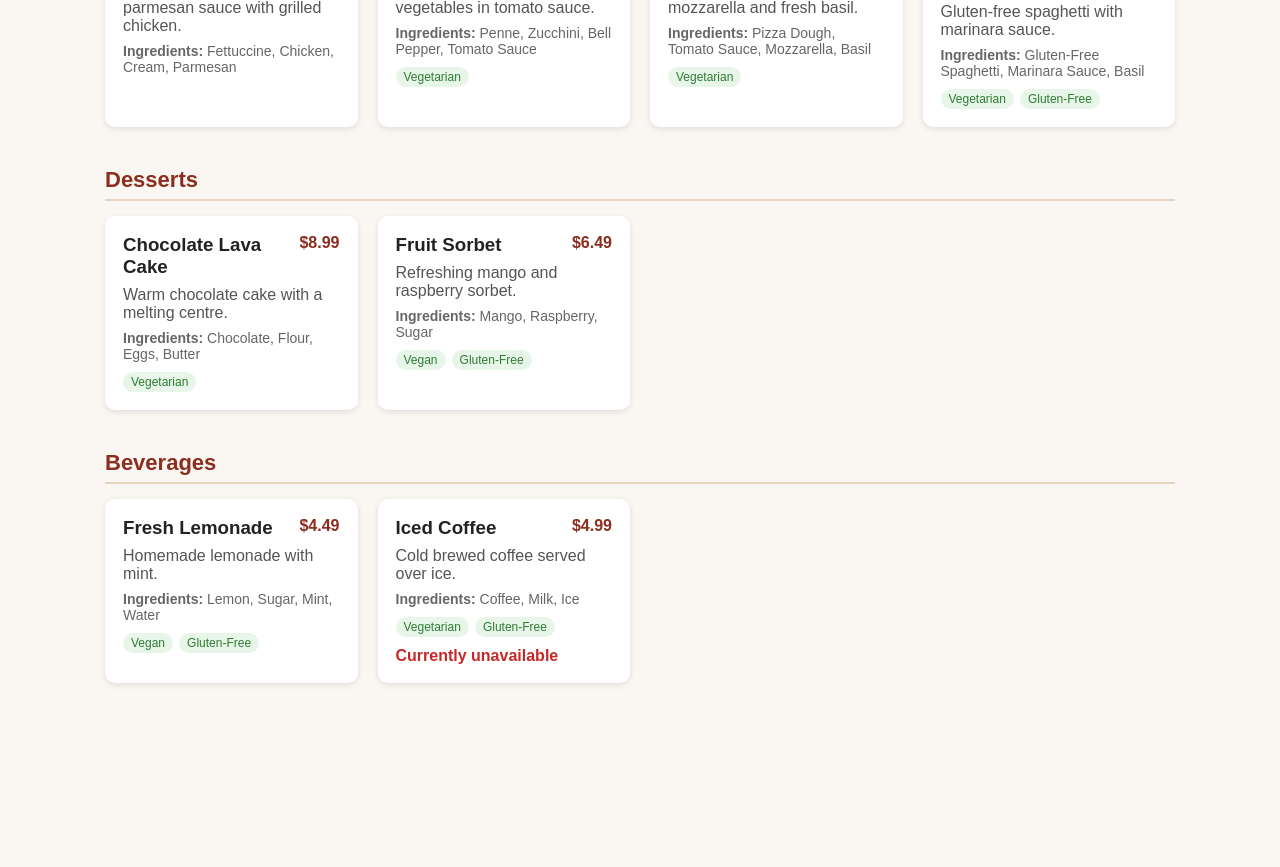
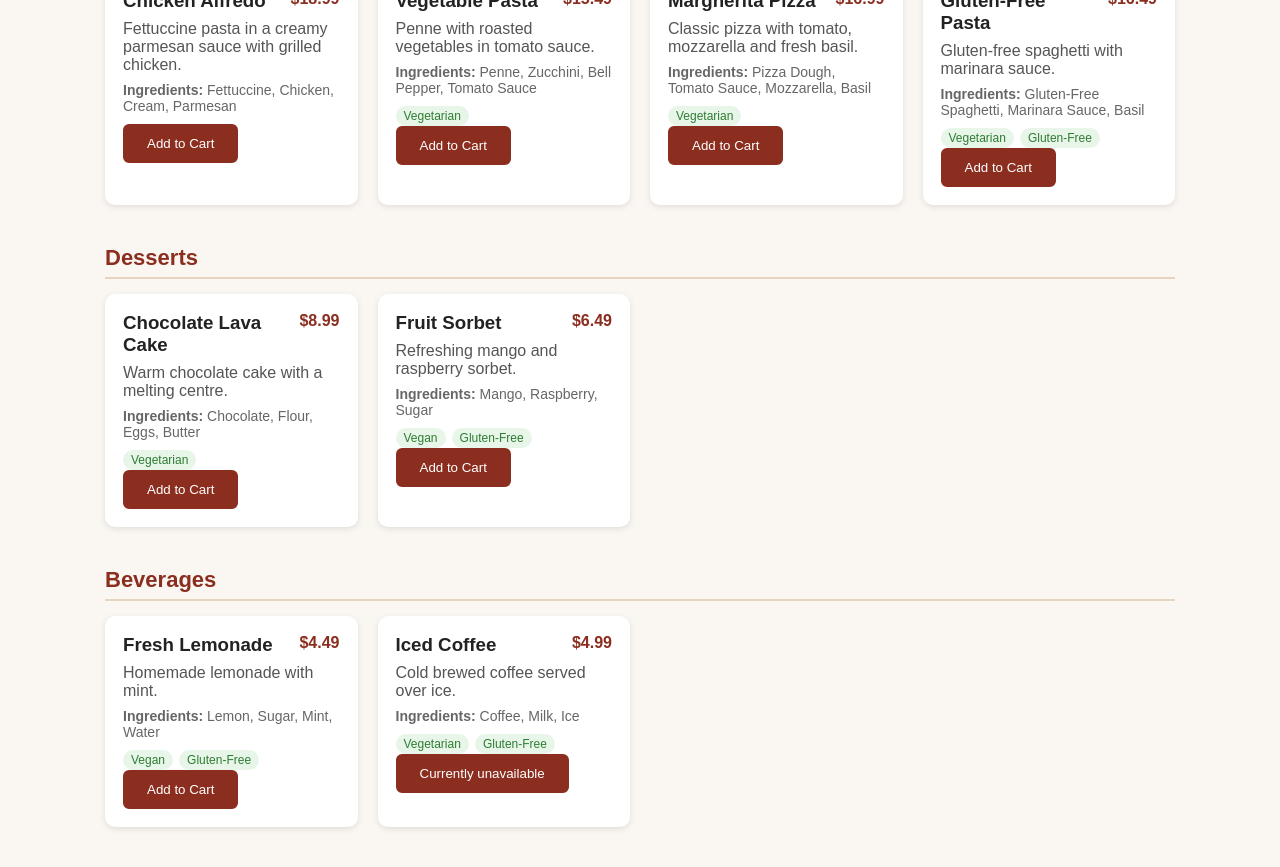
Before and after one commit to bibekpanta007/Smart-Restaurant, a React (Vite) app in the folder client/: page /menu in a window 1280 px wide. Shown: the part 620-1487 px from the top of the page. Before the commit the page ends 1343 px from the top, so only its background shows below. Built offline with nearby package versions, Linux system fonts and the light colour scheme.

Commit message:
Add to cart button and cart count in navbar

```diff
--- a/client/src/components/MenuCard.jsx
+++ b/client/src/components/MenuCard.jsx
@@ -1,5 +1,9 @@
+import { useCart } from '../context/CartContext';
+
 // Shows one menu item. The item is passed in as a prop.
 function MenuCard({ item }) {
+  const { addToCart } = useCart();
+
   return (
     <div className="menu-card">
       <div className="menu-card-header">
@@ -13,7 +17,6 @@ function MenuCard({ item }) {
         <strong>Ingredients:</strong> {item.ingredients.join(', ')}
       </p>
 
-      {/* only show tags if the item has dietary info */}
       {item.dietary.length > 0 && (
         <div className="tags">
           {item.dietary.map((tag) => (
@@ -22,8 +25,14 @@ function MenuCard({ item }) {
         </div>
       )}
 
-      {/* show a message if the item is not available */}
-      {!item.available && <p className="unavailable">Currently unavailable</p>}
+      {/* button is disabled if the item is not available */}
+      <button
+        className="btn add-btn"
+        onClick={() => addToCart(item)}
+        disabled={!item.available}
+      >
+        {item.available ? 'Add to Cart' : 'Currently unavailable'}
+      </button>
     </div>
   );
 }
--- a/client/src/components/Navbar.jsx
+++ b/client/src/components/Navbar.jsx
@@ -1,4 +1,5 @@
 import { NavLink } from 'react-router-dom';
+import { useCart } from '../context/CartContext';
 
 // list of links shown in the navbar
 const links = [
@@ -11,6 +12,8 @@ const links = [
 ];
 
 function Navbar() {
+  const { totalItems } = useCart();
+
   return (
     <nav className="navbar">
       <h1 className="logo">Smart Restaurant</h1>
@@ -19,6 +22,10 @@ function Navbar() {
           <li key={link.path}>
             <NavLink to={link.path} end>
               {link.name}
+              {/* show the number of items next to Cart */}
+              {link.path === '/cart' && totalItems > 0 && (
+                <span className="cart-badge">{totalItems}</span>
+              )}
             </NavLink>
           </li>
         ))}
```
